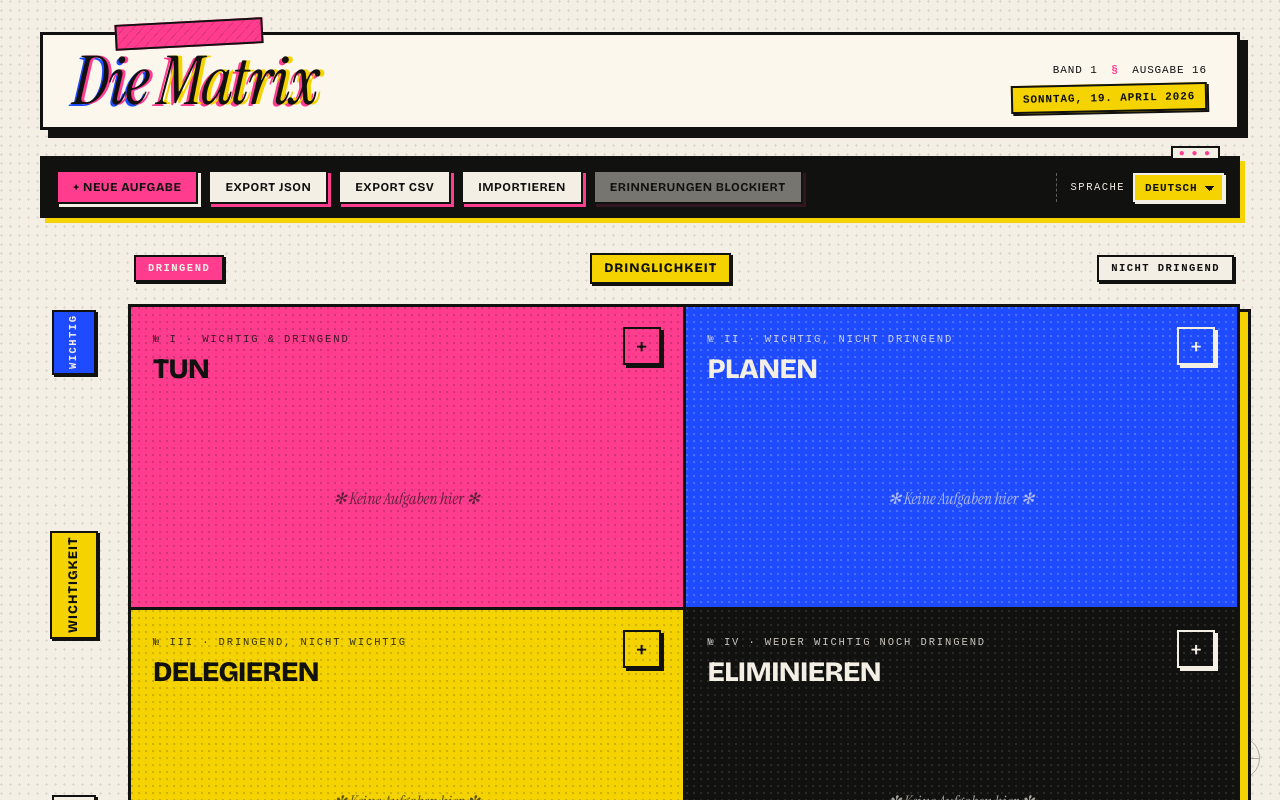
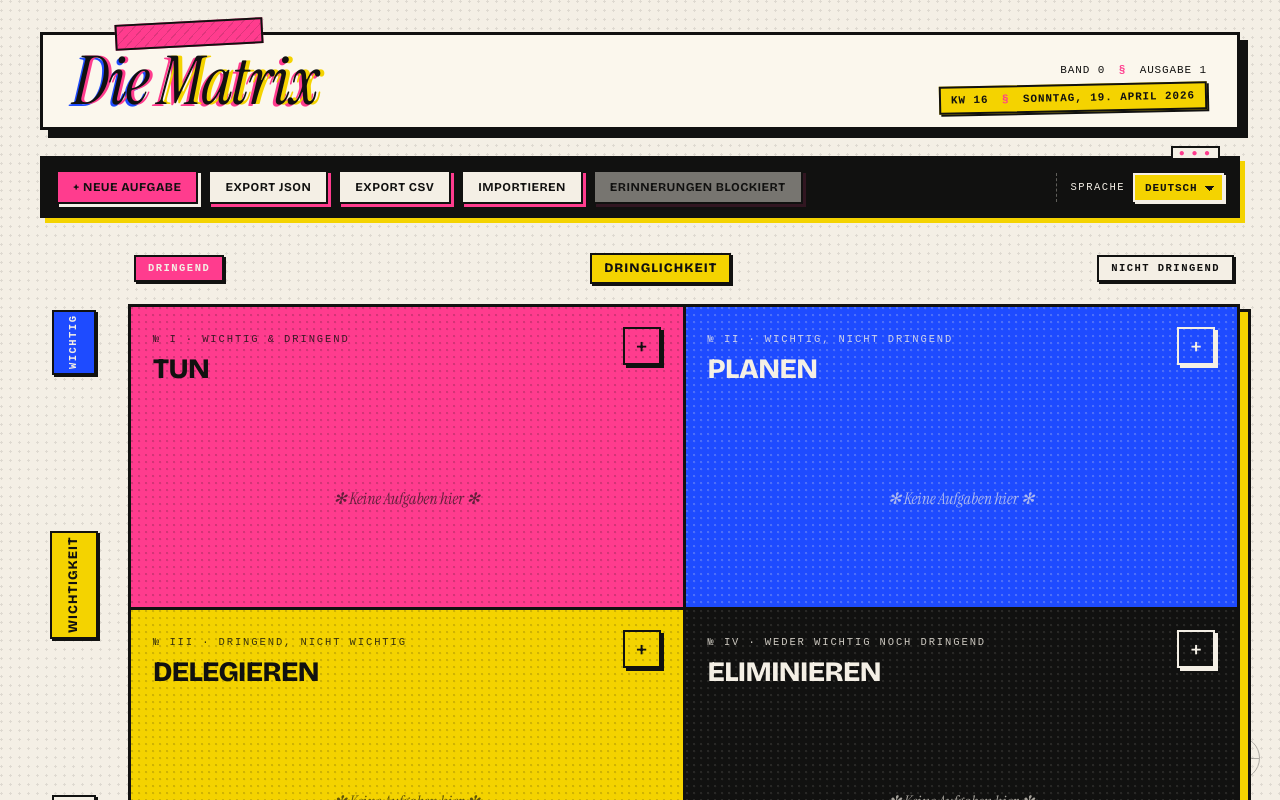
Before and after one commit to forbon/matrix, a React (Vite) app: page / in a window 1280 px wide. Shown: the top 800 px of the page. Built offline with nearby package versions, Linux system fonts and the light colour scheme; a web font is replaced by a local one.

Commit message:
Versionierung hinzugefügt

```diff
--- a/src/App.tsx
+++ b/src/App.tsx
@@ -36,8 +36,10 @@ export function App() {
     month: 'long',
     year: 'numeric',
   });
-  const issueNo = String(weekOfYear(now)).padStart(2, '0');
-  const volumeNo = now.getFullYear() - 2025;
+  const weekNo = String(weekOfYear(now)).padStart(2, '0');
+  const [majorStr, minorStr] = __APP_VERSION__.split('.');
+  const major = Number(majorStr);
+  const minor = Number(minorStr);
 
   const openNew = (quadrant: QuadrantId = 'do') => {
     setEditing(undefined);
@@ -83,9 +85,9 @@ export function App() {
           )}
         </h1>
         <div className="masthead__meta">
-          <span>{t('app.volume')} {volumeNo} <span className="masthead__rule-glyph">§</span> {t('app.issue')} {issueNo}</span>
+          <span>{t('app.volume')} {major} <span className="masthead__rule-glyph">§</span> {t('app.issue')} {minor}</span>
           <br />
-          <strong>{mastheadDate}</strong>
+          <strong>{t('app.week')} {weekNo} <span className="masthead__rule-glyph">§</span> {mastheadDate}</strong>
         </div>
       </header>
 
--- a/src/i18n/de.ts
+++ b/src/i18n/de.ts
@@ -3,6 +3,7 @@ const de = {
   'app.subtitle': 'Aufgaben nach Wichtigkeit und Dringlichkeit ordnen',
   'app.issue': 'Ausgabe',
   'app.volume': 'Band',
+  'app.week': 'KW',
 
   'axis.importance': 'Wichtigkeit',
   'axis.urgency': 'Dringlichkeit',
--- a/src/i18n/en.ts
+++ b/src/i18n/en.ts
@@ -5,6 +5,7 @@ const en: Dict = {
   'app.subtitle': 'Ordering tasks by importance and urgency',
   'app.issue': 'Issue',
   'app.volume': 'Vol.',
+  'app.week': 'Wk',
 
   'axis.importance': 'Importance',
   'axis.urgency': 'Urgency',
--- /dev/null
+++ b/src/vite-env.d.ts
@@ -0,0 +1,3 @@
+/// <reference types="vite/client" />
+
+declare const __APP_VERSION__: string;
--- a/vite.config.ts
+++ b/vite.config.ts
@@ -1,6 +1,10 @@
 import { defineConfig } from 'vite';
 import react from '@vitejs/plugin-react';
+import pkg from './package.json' with { type: 'json' };
 
 export default defineConfig({
   plugins: [react()],
+  define: {
+    __APP_VERSION__: JSON.stringify(pkg.version),
+  },
 });
```
